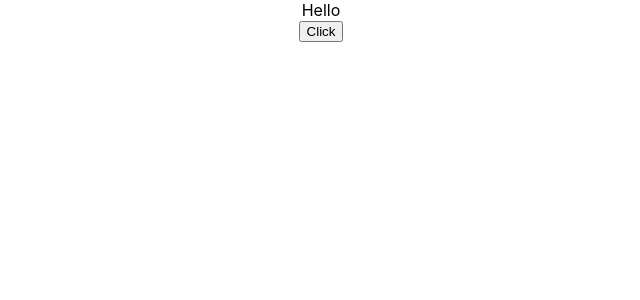
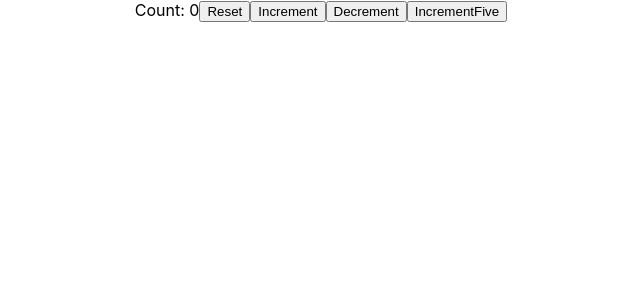
Before and after one commit to sakiib/React-101, a React (Create React App) app in the folder hello-world/: page / in a window 1280 px wide. Shown: the top 300 px of the page, without its empty margins (319-959 px from the left). Built offline with nearby package versions, Linux system fonts and the light colour scheme.

Commit message:
useState hook with previous state

```diff
--- a/hello-world/src/App.js
+++ b/hello-world/src/App.js
@@ -9,11 +9,13 @@
 import FunctionClick from './components/FunctionClick';
 import ClassClick from './components/ClassClick';
 import EventBind from './components/EventBind';
+import HookCounterTwo from './components/HookCounterTwo';
 
 function App() {
   return (
     <div className="App">
-      <EventBind />
+      <HookCounterTwo />
+      {/* <EventBind /> */}
       {/* <ClassClick /> */}
       {/* <FunctionClick /> */}
       {/* <Counter />  */}
--- /dev/null
+++ b/hello-world/src/components/HookCounterTwo.js
@@ -0,0 +1,24 @@
+import React, { useState } from 'react';
+
+const HookCounterTwo = () => {
+    const initialCount = 0;
+    const [count, setCount] = useState(initialCount);
+
+    //useState with Previous state
+    const IncrementFive = () => {
+        for (let i = 1; i <= 5; i++) {
+            setCount((prevCount) => prevCount + 1);
+        }
+    };
+    return (
+        <div>
+            Count: {count}
+            <button onClick={() => setCount(initialCount)}> Reset </button>
+            <button onClick={() => setCount(prevCount => prevCount + 1)}> Increment </button>
+            <button onClick={() => setCount(prevCount => prevCount - 1)}> Decrement </button>
+            <button onClick={IncrementFive}> IncrementFive </button>
+        </div>
+    );
+};
+
+export default HookCounterTwo;
```
